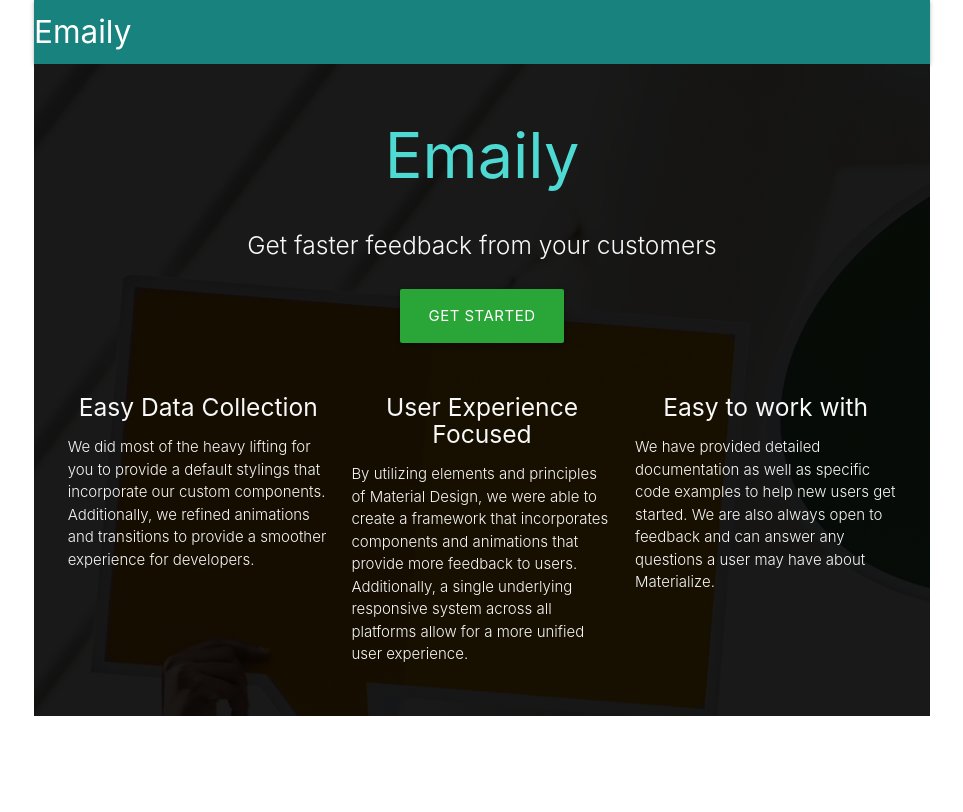
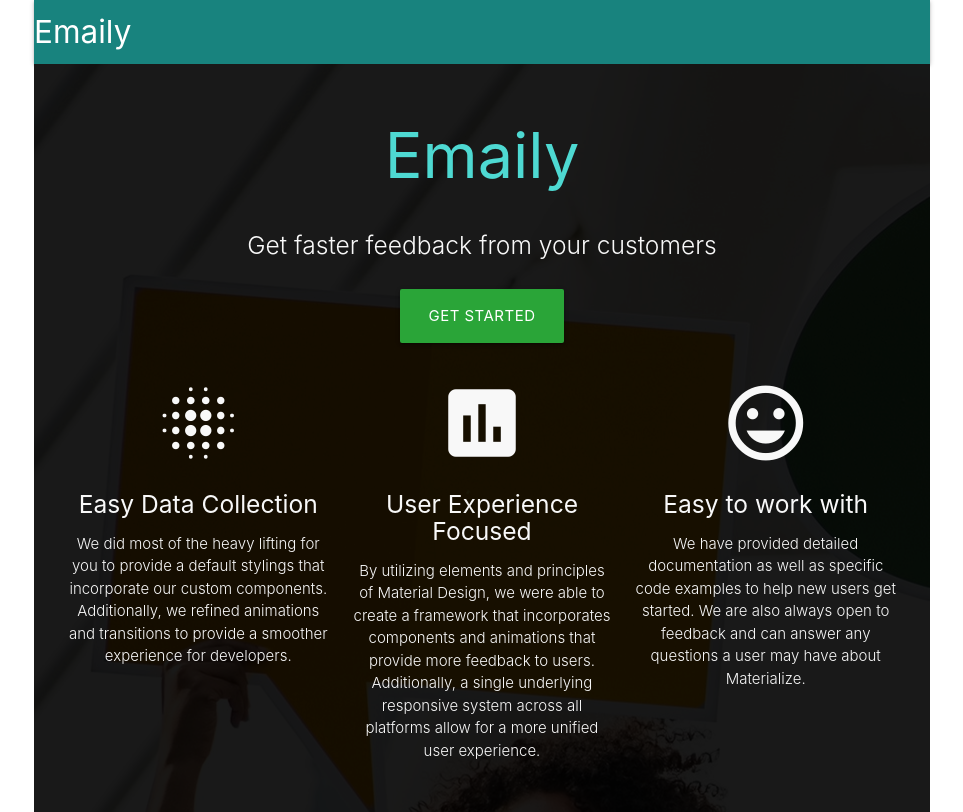
Before and after one commit to achimoraites/Email-Survey-App, a React (Create React App) app in the folder client/: page / in a window 1280 px wide. Shown: the whole page, without its empty margins (158-1121 px from the left). Built offline with nearby package versions, Linux system fonts and the light colour scheme; no server answers.

Commit message:
landing is ready

```diff
--- a/client/src/components/Landing.jsx
+++ b/client/src/components/Landing.jsx
@@ -22,15 +22,16 @@ class Landing extends Component {
             <div className="section">
               <div className="row">
                 <div className="col s12 m4">
-                  <div className="icon-block">
+                  <div className="icon-block center">
+                  <i className="large material-icons">blur_on</i>
                     <h5 className="center">Easy Data Collection</h5>
-
                     <p className="light">We did most of the heavy lifting for you to provide a default stylings that incorporate our custom components. Additionally, we refined animations and transitions to provide a smoother experience for developers.</p>
                   </div>
                 </div>
 
                 <div className="col s12 m4">
-                  <div className="icon-block">
+                  <div className="icon-block center">
+                  <i className="large material-icons">assessment</i>
                     <h5 className="center">User Experience Focused</h5>
 
                     <p className="light">By utilizing elements and principles of Material Design, we were able to create a framework that incorporates components and animations that provide more feedback to users. Additionally, a single underlying responsive system across all platforms allow for a more unified user experience.</p>
@@ -38,7 +39,8 @@ class Landing extends Component {
                 </div>
 
                 <div className="col s12 m4">
-                  <div className="icon-block">
+                  <div className="icon-block center">
+                  <i className="large material-icons">mood</i>
                     <h5 className="center">Easy to work with</h5>
 
                     <p className="light">We have provided detailed documentation as well as specific code examples to help new users get started. We are also always open to feedback and can answer any questions a user may have about Materialize.</p>
```
